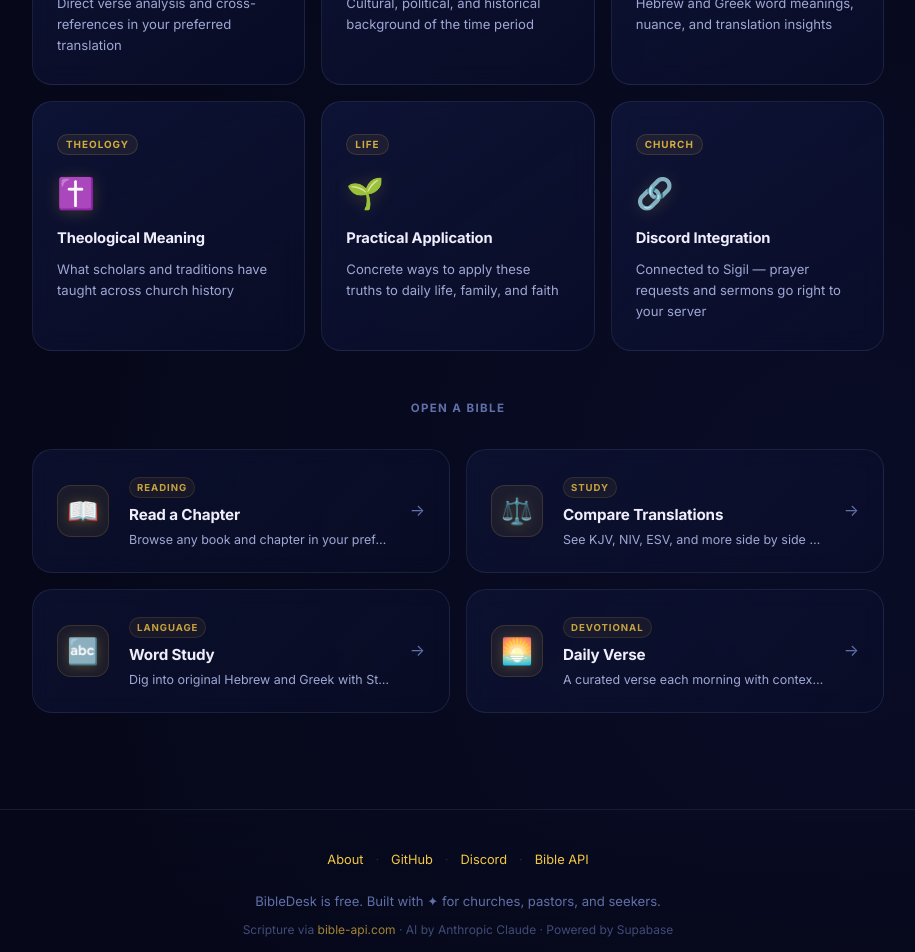
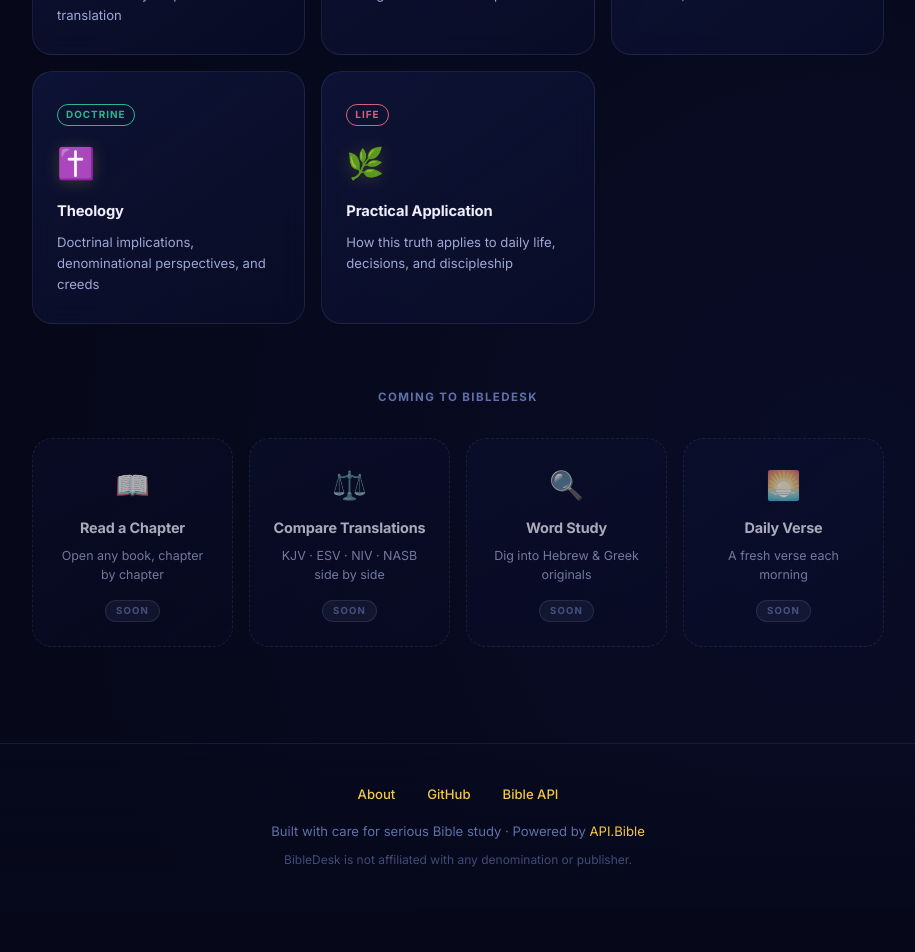
Before and after one commit to ShadowWalkerNC/BibleDesk, a Next.js app: page / in a window 1280 px wide. Shown: the part 1220-2172 px from the top of the page, without its empty margins (182-1097 px from the left). After the commit the page ends 2129 px from the top, so only its background shows below. Built offline with nearby package versions, Linux system fonts and the light colour scheme.

Commit message:
feat: elevate homepage — placeholder rotation, feature badges, teaser section, richer footer

```diff
--- a/src/app/page.module.css
+++ b/src/app/page.module.css
@@ -118,22 +118,6 @@
   animation: fadeUp 0.5s var(--ease-out) 0.2s both;
 }
 
-/* Rotating prompt hint above the search bar */
-.placeholderHint {
-  font-size: 0.78rem;
-  color: var(--text-muted);
-  font-style: italic;
-  min-height: 1.2em;
-  transition: opacity 0.3s ease, transform 0.3s ease;
-  opacity: 1;
-  transform: translateY(0);
-}
-
-.placeholderHint[data-visible='false'] {
-  opacity: 0;
-  transform: translateY(-4px);
-}
-
 .rateLimitWrapper {
   padding: 0 2px;
 }
@@ -147,7 +131,7 @@
 /* ── Features grid ────────────────────────────────────────── */
 
 .features {
-  padding: 2rem 0 3rem;
+  padding: 2rem 0 4rem;
   position: relative;
 }
 
@@ -205,22 +189,20 @@
 
 .featureBadge {
   display: inline-block;
-  padding: 2px 8px;
-  margin-bottom: 0.85rem;
-  background: rgba(245, 200, 66, 0.08);
-  border: 1px solid rgba(245, 200, 66, 0.18);
-  border-radius: 99px;
   font-size: 0.62rem;
   font-weight: 700;
   letter-spacing: 0.1em;
-  color: var(--gold-400);
   text-transform: uppercase;
+  border: 1px solid currentColor;
+  border-radius: 99px;
+  padding: 2px 8px;
+  margin-bottom: 0.85rem;
   opacity: 0.85;
 }
 
 .featureEmoji {
   font-size: 1.9rem;
-  margin-bottom: 0.6rem;
+  margin-bottom: 0.75rem;
   display: block;
   filter: drop-shadow(0 2px 8px rgba(245, 200, 66, 0.2));
 }
@@ -239,125 +221,77 @@
   line-height: 1.6;
 }
 
-/* ── Study Destinations ───────────────────────────────────── */
+/* ── Coming Soon teaser ───────────────────────────────────── */
 
-.destinations {
+.teaser {
   padding: 0 0 6rem;
 }
 
-.destinationGrid {
+.teaserLabel {
+  text-align: center;
+  font-size: 0.72rem;
+  font-weight: 700;
+  letter-spacing: 0.12em;
+  text-transform: uppercase;
+  color: var(--text-muted);
+  margin-bottom: 2rem;
+}
+
+.teaserGrid {
   display: grid;
-  grid-template-columns: repeat(auto-fill, minmax(280px, 1fr));
+  grid-template-columns: repeat(auto-fill, minmax(200px, 1fr));
   gap: 1rem;
 }
 
-.destinationCard {
+.teaserCard {
+  position: relative;
+  padding: 1.5rem 1.25rem;
+  background: linear-gradient(145deg, rgba(17, 24, 64, 0.4), rgba(11, 15, 46, 0.3));
+  border: 1px dashed rgba(159, 168, 212, 0.18);
+  border-radius: var(--radius-lg);
+  text-align: center;
   display: flex;
+  flex-direction: column;
   align-items: center;
-  gap: 1.25rem;
-  padding: 1.4rem 1.5rem;
-  background: linear-gradient(135deg, rgba(17, 24, 64, 0.5), rgba(11, 15, 46, 0.35));
-  border: 1px solid var(--glass-border);
-  border-radius: var(--radius-lg);
-  backdrop-filter: blur(10px);
-  -webkit-backdrop-filter: blur(10px);
-  text-decoration: none;
-  color: inherit;
-  animation: fadeUp 0.5s var(--ease-out) both;
-  transition: border-color 0.22s var(--ease-out),
-              transform 0.22s var(--ease-out),
-              box-shadow 0.22s var(--ease-out);
-  position: relative;
-  overflow: hidden;
+  gap: 0.5rem;
+  opacity: 0.7;
+  transition: opacity 0.2s;
 }
 
-.destinationCard::before {
-  content: '';
-  position: absolute;
-  inset: 0;
-  border-radius: inherit;
-  background: linear-gradient(120deg, rgba(245, 200, 66, 0.05) 0%, transparent 50%);
-  opacity: 0;
-  transition: opacity 0.25s var(--ease-out);
-  pointer-events: none;
+.teaserCard:hover {
+  opacity: 0.9;
 }
 
-.destinationCard:hover {
-  border-color: rgba(245, 200, 66, 0.3);
-  transform: translateY(-2px);
-  box-shadow: 0 6px 24px rgba(0, 0, 0, 0.3), 0 0 0 1px rgba(245, 200, 66, 0.06);
-  text-decoration: none;
-  color: inherit;
+.teaserEmoji {
+  font-size: 1.75rem;
+  filter: grayscale(0.3);
 }
 
-.destinationCard:hover::before {
-  opacity: 1;
-}
-
-.destIconWrap {
-  flex-shrink: 0;
-  width: 52px;
-  height: 52px;
-  border-radius: var(--radius-md);
-  background: rgba(245, 200, 66, 0.07);
-  border: 1px solid rgba(245, 200, 66, 0.14);
-  display: flex;
-  align-items: center;
-  justify-content: center;
-}
-
-.destIcon {
-  font-size: 1.6rem;
-  filter: drop-shadow(0 1px 6px rgba(245, 200, 66, 0.25));
-}
-
-.destBody {
-  flex: 1;
-  min-width: 0;
-}
-
-.destBadge {
-  display: inline-block;
-  padding: 2px 7px;
-  margin-bottom: 0.3rem;
-  background: rgba(245, 200, 66, 0.07);
-  border: 1px solid rgba(245, 200, 66, 0.15);
-  border-radius: 99px;
-  font-size: 0.6rem;
-  font-weight: 700;
-  letter-spacing: 0.1em;
-  color: var(--gold-400);
-  text-transform: uppercase;
-  opacity: 0.8;
-}
-
-.destTitle {
-  font-size: 0.95rem;
+.teaserCardLabel {
+  font-size: 0.9rem;
   font-weight: 700;
   color: var(--text-primary);
   letter-spacing: -0.01em;
-  margin-bottom: 0.25rem;
 }
 
-.destDesc {
+.teaserCardDesc {
   font-size: 0.78rem;
   color: var(--text-secondary);
   line-height: 1.5;
-  white-space: nowrap;
-  overflow: hidden;
-  text-overflow: ellipsis;
 }
 
-.destArrow {
-  flex-shrink: 0;
-  font-size: 1rem;
+.teaserPill {
+  margin-top: 0.5rem;
+  display: inline-block;
+  font-size: 0.6rem;
+  font-weight: 700;
+  letter-spacing: 0.12em;
+  text-transform: uppercase;
+  background: rgba(159, 168, 212, 0.1);
+  border: 1px solid rgba(159, 168, 212, 0.2);
+  border-radius: 99px;
+  padding: 2px 10px;
   color: var(--text-muted);
-  transition: color 0.2s var(--ease-out), transform 0.2s var(--ease-out);
-}
-
-.destinationCard:hover .destArrow {
-  color: var(--gold-400);
-  transform: translateX(3px);
 }
 
 /* ── Footer ───────────────────────────────────────────────── */
@@ -373,26 +307,22 @@
 
 .footerNav {
   display: flex;
-  align-items: center;
   justify-content: center;
-  gap: 0.75rem;
-  margin-bottom: 1.25rem;
-  font-size: 0.8rem;
+  gap: 2rem;
+  margin-bottom: 1rem;
+  flex-wrap: wrap;
 }
 
 .footerNav a {
   color: var(--text-secondary);
+  font-size: 0.82rem;
+  font-weight: 500;
   text-decoration: none;
   transition: color 0.2s;
 }
 
 .footerNav a:hover {
   color: var(--gold-400);
-  text-decoration: none;
-}
-
-.footerNav span {
-  opacity: 0.3;
 }
 
 .footer a {
@@ -432,18 +362,9 @@
   .featureCard {
     padding: 1.25rem 1rem;
   }
-  .destinationGrid {
-    grid-template-columns: 1fr;
-  }
-  .destinationCard {
-    padding: 1.1rem 1.1rem;
-  }
-  .destDesc {
-    white-space: normal;
-  }
-  .footerNav {
-    flex-wrap: wrap;
-    gap: 0.5rem;
+  .teaserGrid {
+    grid-template-columns: 1fr 1fr;
+    gap: 0.75rem;
   }
 }
 
@@ -451,4 +372,7 @@
   .featureGrid {
     grid-template-columns: 1fr;
   }
+  .teaserGrid {
+    grid-template-columns: 1fr;
+  }
 }
--- a/src/app/page.tsx
+++ b/src/app/page.tsx
@@ -10,63 +10,42 @@ import { ErrorState } from '@/components/LoadingState/LoadingState';
 import { useStreamingAsk } from '@/hooks/useStreamingAsk';
 import styles from './page.module.css';
 
-const PLACEHOLDER_PROMPTS = [
+const PLACEHOLDERS = [
   'What did Jesus mean by "born again"?',
   'Explain the armor of God in Ephesians 6',
   'Who wrote the book of Hebrews?',
-  'What is the significance of the number 7 in Revelation?',
-  'How should Christians understand the Sabbath today?',
-  'What does it mean to be made in the image of God?',
-  'Explain the parable of the prodigal son',
-  'What happened at Pentecost?',
+  'What is the significance of the number 40 in the Bible?',
+  'What does "selah" mean in the Psalms?',
+  'Why did God harden Pharaoh\'s heart?',
+  'What is the Sermon on the Mount about?',
+  'Explain the Trinity in Scripture',
 ];
 
-const STUDY_DESTINATIONS = [
-  {
-    icon: '📖',
-    title: 'Read a Chapter',
-    desc: 'Browse any book and chapter in your preferred translation',
-    badge: 'READING',
-    href: '#',
-  },
-  {
-    icon: '⚖️',
-    title: 'Compare Translations',
-    desc: 'See KJV, NIV, ESV, and more side by side for any passage',
-    badge: 'STUDY',
-    href: '#',
-  },
-  {
-    icon: '🔤',
-    title: 'Word Study',
-    desc: "Dig into original Hebrew and Greek with Strong's concordance",
-    badge: 'LANGUAGE',
-    href: '#',
-  },
-  {
-    icon: '🌅',
-    title: 'Daily Verse',
-    desc: 'A curated verse each morning with context and reflection',
-    badge: 'DEVOTIONAL',
-    href: '#',
-  },
+const TEASER_ITEMS = [
+  { emoji: '📖', label: 'Read a Chapter',        desc: 'Open any book, chapter by chapter' },
+  { emoji: '⚖️', label: 'Compare Translations', desc: 'KJV · ESV · NIV · NASB side by side' },
+  { emoji: '🔍', label: 'Word Study',            desc: 'Dig into Hebrew & Greek originals' },
+  { emoji: '🌅', label: 'Daily Verse',           desc: 'A fresh verse each morning' },
 ];
+
+const FEATURE_BADGES: Record<string, { label: string; color: string }> = {
+  'Scripture':             { label: 'STUDY',    color: 'var(--dim-scripture)' },
+  'Historical Context':    { label: 'CHURCH',   color: 'var(--dim-historical)' },
+  'Original Language':     { label: 'LANGUAGE', color: 'var(--dim-language)' },
+  'Theology':              { label: 'DOCTRINE', color: 'var(--dim-theological)' },
+  'Practical Application': { label: 'LIFE',     color: 'var(--dim-practical)' },
+};
 
 export default function HomePage() {
   const { status, stages, answer, shareSlug, error, rateLimit, ask, retry } = useStreamingAsk();
   const answerRef = useRef<HTMLDivElement>(null);
-  const [placeholderIndex, setPlaceholderIndex] = useState(0);
-  const [placeholderVisible, setPlaceholderVisible] = useState(true);
+  const [placeholderIdx, setPlaceholderIdx] = useState(0);
 
   useEffect(() => {
-    const interval = setInterval(() => {
-      setPlaceholderVisible(false);
-      setTimeout(() => {
-        setPlaceholderIndex(i => (i + 1) % PLACEHOLDER_PROMPTS.length);
-        setPlaceholderVisible(true);
-      }, 300);
+    const id = setInterval(() => {
+      setPlaceholderIdx(i => (i + 1) % PLACEHOLDERS.length);
     }, 3500);
-    return () => clearInterval(interval);
+    return () => clearInterval(id);
   }, []);
 
   function handleAsk(question: string, translation: import('@/types').TranslationId) {
@@ -107,14 +86,11 @@ export default function HomePage() {
             </div>
 
             <div className={styles.searchWrapper}>
-              <div
-                className={styles.placeholderHint}
-                aria-hidden="true"
-                data-visible={placeholderVisible}
-              >
-                {PLACEHOLDER_PROMPTS[placeholderIndex]}
-              </div>
-              <SearchBar onSubmit={handleAsk} isLoading={isLoading} />
+              <SearchBar
+                onSubmit={handleAsk}
+                isLoading={isLoading}
+                placeholder={PLACEHOLDERS[placeholderIdx]}
+              />
               {rateLimit && (
                 <div className={styles.rateLimitWrapper}>
                   <RateLimitBar rateLimit={rateLimit} />
@@ -142,7 +118,7 @@ export default function HomePage() {
           )}
         </div>
 
-        {/* ── Features + Destinations — shown when no answer ── */}
+        {/* ── Features + Teaser — shown when no answer ──────── */}
         {!answer && !isLoading && !error && (
           <>
             <section className={styles.features} aria-label="Features">
@@ -150,46 +126,49 @@ export default function HomePage() {
                 <p className={styles.featuresLabel}>What you get with every answer</p>
                 <div className={styles.featureGrid}>
                   {[
-                    { emoji: '📖', label: 'Scripture',             badge: 'STUDY',    desc: 'Direct verse analysis and cross-references in your preferred translation' },
-                    { emoji: '🏛️', label: 'Historical Context',   badge: 'HISTORY',  desc: 'Cultural, political, and historical background of the time period' },
-                    { emoji: '🔤', label: 'Original Language',     badge: 'LANGUAGE', desc: 'Hebrew and Greek word meanings, nuance, and translation insights' },
-                    { emoji: '✝️', label: 'Theological Meaning',   badge: 'THEOLOGY', desc: 'What scholars and traditions have taught across church history' },
-                    { emoji: '🌱', label: 'Practical Application', badge: 'LIFE',     desc: 'Concrete ways to apply these truths to daily life, family, and faith' },
-                    { emoji: '🔗', label: 'Discord Integration',   badge: 'CHURCH',   desc: 'Connected to Sigil — prayer requests and sermons go right to your server' },
-                  ].map((f, i) => (
-                    <div key={i} className={styles.featureCard} style={{ animationDelay: `${i * 0.07}s` }}>
-                      <span className={styles.featureBadge}>{f.badge}</span>
-                      <span className={styles.featureEmoji} aria-hidden="true">{f.emoji}</span>
-                      <h3 className={styles.featureLabel}>{f.label}</h3>
-                      <p className={styles.featureDesc}>{f.desc}</p>
-                    </div>
-                  ))}
+                    { emoji: '📖', label: 'Scripture',               desc: 'Direct verse analysis and cross-references in your preferred translation' },
+                    { emoji: '🏛️', label: 'Historical Context',     desc: 'Cultural, political, and historical background of the time period' },
+                    { emoji: '🔤', label: 'Original Language',       desc: 'Hebrew and Greek word meanings, nuance, and translational choices' },
+                    { emoji: '✝️', label: 'Theology',                desc: 'Doctrinal implications, denominational perspectives, and creeds' },
+                    { emoji: '🌿', label: 'Practical Application',   desc: 'How this truth applies to daily life, decisions, and discipleship' },
+                  ].map(({ emoji, label, desc }, i) => {
+                    const badge = FEATURE_BADGES[label];
+                    return (
+                      <div
+                        key={label}
+                        className={styles.featureCard}
+                        style={{ animationDelay: `${i * 0.06}s` }}
+                      >
+                        {badge && (
+                          <span
+                            className={styles.featureBadge}
+                            style={{ color: badge.color, borderColor: badge.color }}
+                          >
+                            {badge.label}
+                          </span>
+                        )}
+                        <span className={styles.featureEmoji}>{emoji}</span>
+                        <p className={styles.featureLabel}>{label}</p>
+                        <p className={styles.featureDesc}>{desc}</p>
+                      </div>
+                    );
+                  })}
                 </div>
               </div>
             </section>
 
-            <section className={styles.destinations} aria-label="Study tools">
+            {/* ── Coming Soon teaser ────────────────────────── */}
+            <section className={styles.teaser} aria-label="Coming soon">
               <div className="container">
-                <p className={styles.featuresLabel}>Open a Bible</p>
-                <div className={styles.destinationGrid}>
-                  {STUDY_DESTINATIONS.map((d, i) => (
-                    <a
-                      key={i}
-                      href={d.href}
-                      className={styles.destinationCard}
-                      style={{ animationDelay: `${i * 0.08}s` }}
-                      aria-label={d.title}
-                    >
-                      <div className={styles.destIconWrap}>
-                        <span className={styles.destIcon} aria-hidden="true">{d.icon}</span>
-                      </div>
-                      <div className={styles.destBody}>
-                        <span className={styles.destBadge}>{d.badge}</span>
-                        <h3 className={styles.destTitle}>{d.title}</h3>
-                        <p className={styles.destDesc}>{d.desc}</p>
-                      </div>
-                      <span className={styles.destArrow} aria-hidden="true">→</span>
-                    </a>
+                <p className={styles.teaserLabel}>Coming to BibleDesk</p>
+                <div className={styles.teaserGrid}>
+                  {TEASER_ITEMS.map(({ emoji, label, desc }) => (
+                    <div key={label} className={styles.teaserCard}>
+                      <span className={styles.teaserEmoji}>{emoji}</span>
+                      <p className={styles.teaserCardLabel}>{label}</p>
+                      <p className={styles.teaserCardDesc}>{desc}</p>
+                      <span className={styles.teaserPill}>Soon</span>
+                    </div>
                   ))}
                 </div>
               </div>
@@ -199,25 +178,16 @@ export default function HomePage() {
 
       </main>
 
+      {/* ── Footer ────────────────────────────────────────── */}
       <footer className={styles.footer}>
         <div className="container">
           <nav className={styles.footerNav} aria-label="Footer navigation">
-            <a href="#">About</a>
-            <span aria-hidden="true">·</span>
+            <a href="/about">About</a>
             <a href="https://github.com/ShadowWalkerNC/BibleDesk" target="_blank" rel="noopener noreferrer">GitHub</a>
-            <span aria-hidden="true">·</span>
-            <a href="#">Discord</a>
-            <span aria-hidden="true">·</span>
-            <a href="https://bible-api.com" target="_blank" rel="noopener noreferrer">Bible API</a>
+            <a href="https://scripture.api.bible" target="_blank" rel="noopener noreferrer">Bible API</a>
           </nav>
-          <p>
-            BibleDesk is free. Built with ✦ for churches, pastors, and seekers.
-          </p>
-          <p className={styles.footerSub}>
-            Scripture via{' '}
-            <a href="https://bible-api.com" target="_blank" rel="noopener noreferrer">bible-api.com</a>
-            {' '}· AI by Anthropic Claude · Powered by Supabase
-          </p>
+          <p>Built with care for serious Bible study · Powered by <a href="https://scripture.api.bible" target="_blank" rel="noopener noreferrer">API.Bible</a></p>
+          <p className={styles.footerSub}>BibleDesk is not affiliated with any denomination or publisher.</p>
         </div>
       </footer>
     </>
```
